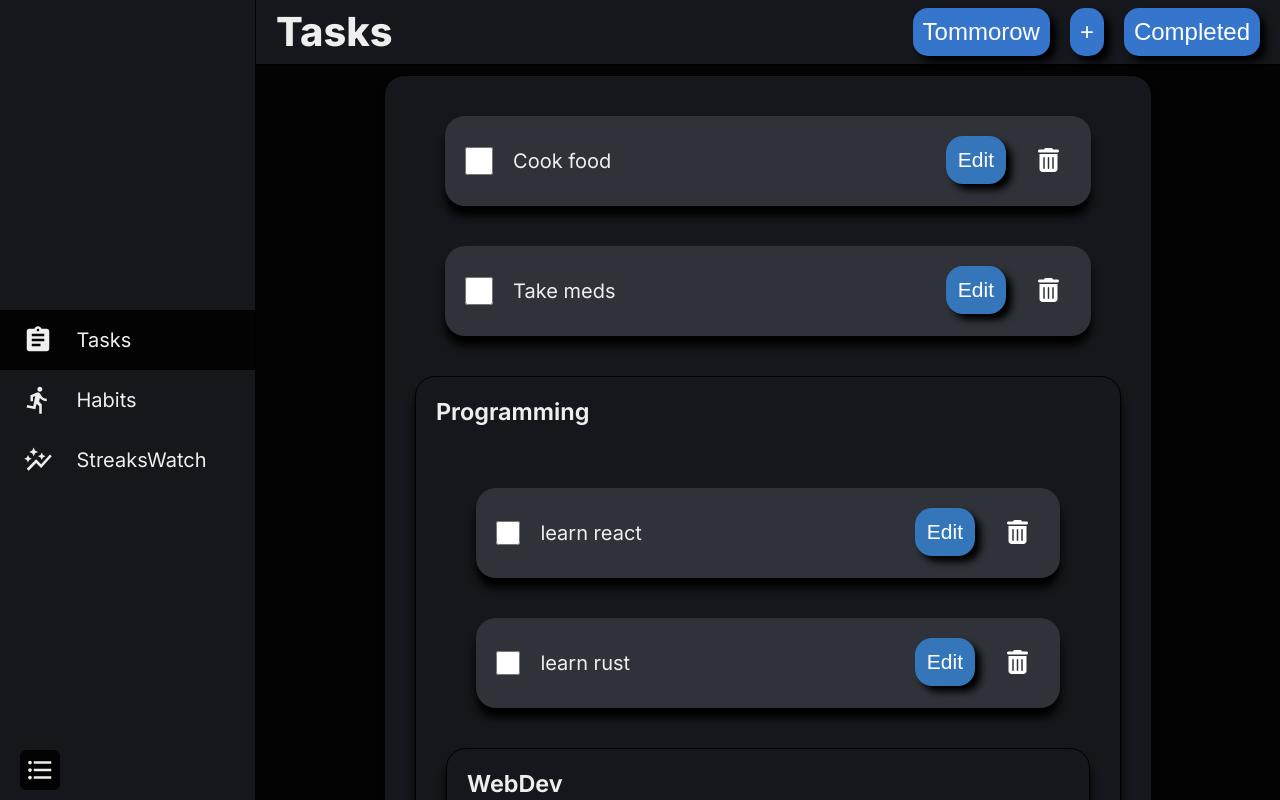
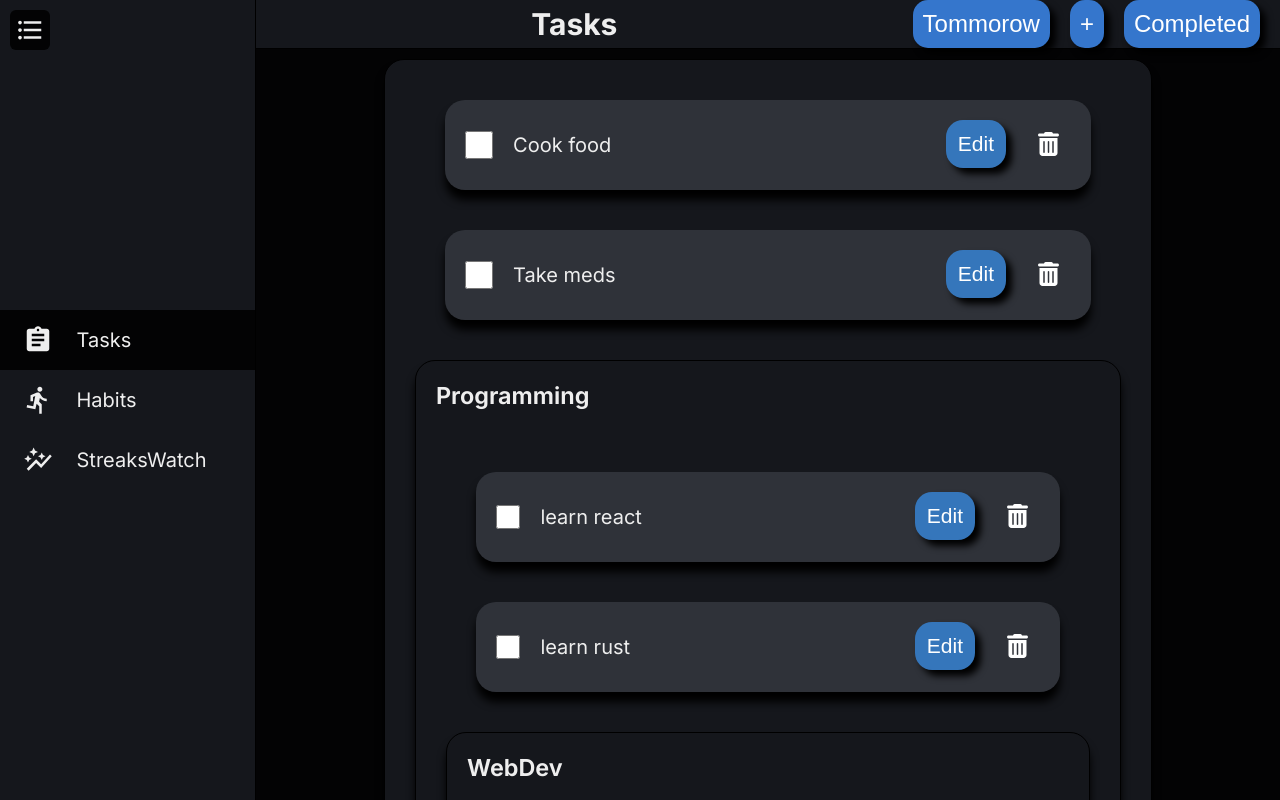
Before and after one commit to Piyuuussshhh/HabTrack, a React (Vite) app: page / in a window 1280 px wide. Built offline with nearby package versions, Linux system fonts and the light colour scheme; a web font is replaced by a local one.

Commit message:
Added a sliding animation to sidebar

```diff
--- a/package.json
+++ b/package.json
@@ -19,6 +19,7 @@
     "@tauri-apps/api": "^1",
     "anychart": "^8.12.1",
     "bootstrap": "^5.3.3",
+    "framer-motion": "^11.2.10",
     "github-contributions-canvas": "^0.7.0",
     "nanoid": "^5.0.7",
     "react": "^18.2.0",
--- a/src/App.css
+++ b/src/App.css
@@ -77,8 +77,10 @@ body,
 
 .toggle-sidebar-btn {
   position: absolute;
-  bottom: 10px; /* this is a jugaad just because I don't want it to get in the way for now.*/
-  left: 20px;
+  top: 0;
+  left: 0;
+  margin: 10px;
+  z-index: 1;
   height: 40px;
   width: 40px;
   padding: 0;
@@ -189,6 +191,7 @@ body,
   background-color: var(--bg-color);
 }
 
+
 /* -------------------------------------------------------------------------- */
 /* -----------------------------TASK VIEW STYLES----------------------------- */
 /* -------------------------------------------------------------------------- */
@@ -218,8 +221,10 @@ body,
 }
 
 .page-title {
-  margin: 20px 0 20px 0;
-  font-size: 2rem;
+  font-size: 1.5rem;
+  font-weight: bold;
+  margin: 0 auto;
+  text-align: center;
 }
 
 /* ---- */
--- a/src/components/Sidebar.jsx
+++ b/src/components/Sidebar.jsx
@@ -1,21 +1,28 @@
-import React from "react";
+import React, { useState } from "react";
+import { motion } from "framer-motion";
 
-/*
-  In props, I pass:
-    -> the names of all the tabs in an array {tabs}
-    -> the active tab that the user is currently viewing {activeTab}
-    -> the function to change the active tab {toggleTab}
-*/
 const Sidebar = (props) => {
+  const [isVisible, setIsVisible] = useState(true);
+
+  const toggleSidebarVisibility = () => {
+    setIsVisible(!isVisible);
+  };
+
   return (
-    <div className="sidebar">
+    <>
+      <motion.div
+        className="sidebar"
+        initial={{ x: "-100%" }}
+        animate={{ x: isVisible ? 0 : "-100%" }}
+        transition={{ duration: 0.3 }}
+      >
         <ul className="sidebar-list">
           {props.tabs.map((tab) => {
             return (
               <li
                 key={tab.name}
                 className="row"
-              id={tab.name == props.activeTab ? "active" : ""}
+                id={tab.name === props.activeTab ? "active" : ""}
                 onClick={() => {
                   props.toggleTab(tab.name);
                 }}
@@ -26,7 +33,9 @@ const Sidebar = (props) => {
             );
           })}
         </ul>
-    </div>
+      </motion.div>
+
+    </>
   );
 };
 
--- a/src/views/StreaksWatchView/StreaksWatchView.jsx
+++ b/src/views/StreaksWatchView/StreaksWatchView.jsx
@@ -7,12 +7,11 @@ const StreaksWatchView = () => {
 			{ date: '2023-01-02', count: 2 },
 			{ date: '2023-01-01', count: 1 },
   			{ date: '2023-04-02', count: 9 },
-
 		  ];
 
 	return (
 	  <div>
-		<h1>GitHub Contributions Graph</h1>
+		<h1>Streaks Calender</h1>
 		<CalendarChart data={data} />
 	  </div>
 	);
--- a/src/views/TasksView/Navbar.jsx
+++ b/src/views/TasksView/Navbar.jsx
@@ -10,7 +10,7 @@ import { faTrashAlt, faEdit, faCheckCircle } from '@fortawesome/free-solid-svg-i
 const Navbar = () => {
   return (
     <nav className='nav'>
-        <p className='page-title title'>Tasks</p>
+        <p className='page-title title' style={{textAlign: 'center'}}>Tasks</p>
         <ul>
             <li>
                 <button className='btn'>Tommorow</button>
```
Also changed, not shown: 1 other file (tests, documents, lock files or other folders). Lines whose indentation alone changed are shown as unchanged.
